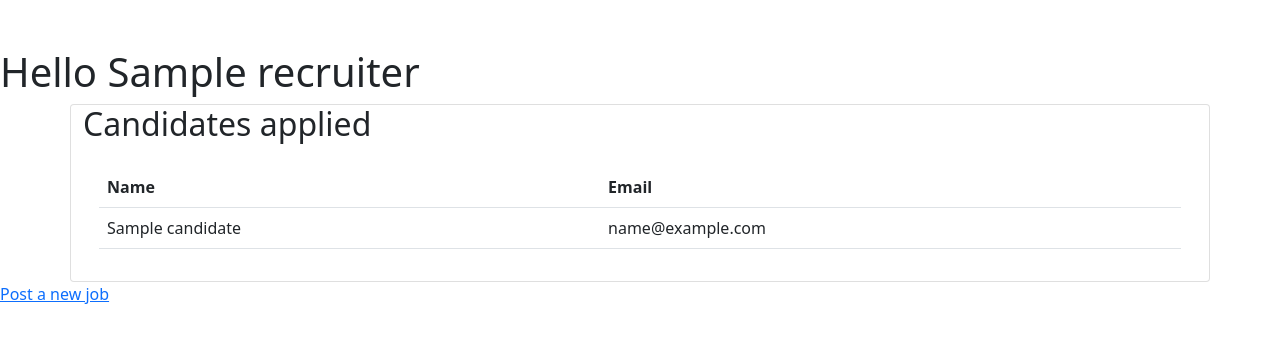
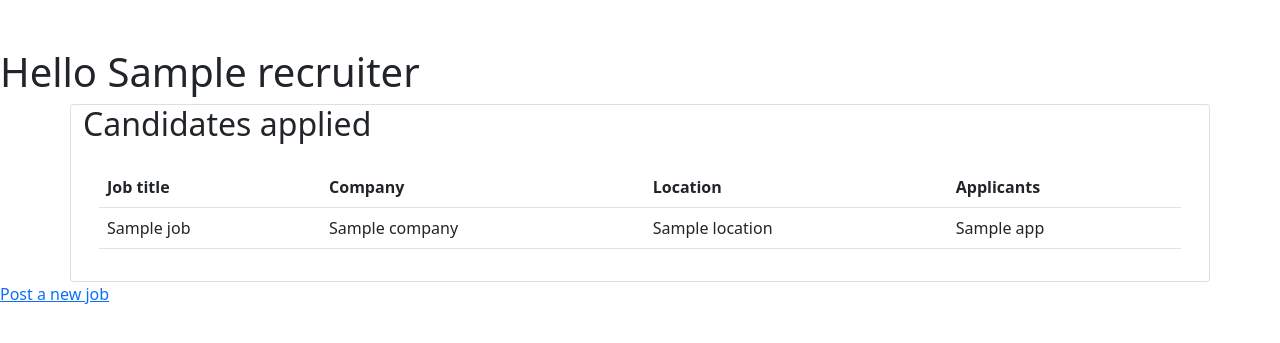
Before and after one commit to noctildon/aggie-job-referral, a Django app: template JobPortal/templates/hr.html in a window 1280 px wide. Shown: the part 56-399 px from the top of the page. Run offline with Django 4.2, Linux system fonts and the light colour scheme; the template is opened without the code that fills it: most values are stand-ins (such as "Sample title", 1, 10 or a date in 2020).

Commit message:
connect Jobs and Candidates

```diff
--- a/JobPortal/forms.py
+++ b/JobPortal/forms.py
@@ -102,7 +102,8 @@ class PostForm(ModelForm):
     def save(self):
         return self.cleaned_data['job_title'], self.cleaned_data['company'], self.cleaned_data['location']
 
+
 class ApplyForm(ModelForm):
     class Meta:
-        model=Candidates
-        fields=("name", "email")
+        model = Candidates
+        fields = ()
--- a/JobPortal/models.py
+++ b/JobPortal/models.py
@@ -4,7 +4,7 @@ from django.contrib.auth.models import User
 
 class Recruiter(models.Model):
     user = models.OneToOneField(User,on_delete=models.CASCADE)
-    name = models.CharField(max_length=200,null=True) # recruiter name
+    name = models.CharField(max_length=200,null=True)
     email = models.CharField(max_length=200,null=True)
 
     USERNAME_FIELD = "username" # this line is necessary
@@ -12,12 +12,12 @@ class Recruiter(models.Model):
         return self.name
 
 
-# TODO: add applicants field
 class Jobs(models.Model):
     recruiter = models.ForeignKey(User, on_delete=models.CASCADE)
     job_title = models.CharField(max_length=200,null=True)
     company = models.CharField(max_length=200,null=True)
     location = models.CharField(max_length=200,null=True)
+    applicants = models.ManyToManyField('Candidates', blank=True)
 
     def __str__(self):
         return self.job_title
@@ -27,6 +27,7 @@ class Candidates(models.Model):
     user = models.OneToOneField(User, on_delete=models.CASCADE, null=True)
     name = models.CharField(max_length=200,null=True)
     email = models.CharField(max_length=200,null=True)
+    applied_jobs = models.ManyToManyField('Jobs', through=Jobs.applicants.through, blank=True)
 
     USERNAME_FIELD = "username" # this line is necessary
     def __str__(self):
--- a/JobPortal/templates/hr.html
+++ b/JobPortal/templates/hr.html
@@ -8,13 +8,21 @@
     <div class="card-body">
         <table class="table table-hover">
             <tr>
-                <th>Name</th>
-                <th>Email</th>
+                <th>Job title</th>
+                <th>Company</th>
+                <th>Location</th>
+                <th>Applicants</th>
             </tr>
-            {% for c in candidates %}
+            {% for job in jobs %}
             <tr>
-                <td>{{c.name}}</td>
-                <td>{{c.email}}</td>
+                <td>{{job.job_title}}</td>
+                <td>{{job.company}}</td>
+                <td>{{job.location}}</td>
+                <td>
+                    {% for app in job.apps %}
+                    {{app.name}}
+                    {% endfor %}
+                </td>
             </tr>
             {% endfor %}
         </table>
```
Also changed, not shown: JobPortal/templates/candidate_home.html (+35 -4 lines), JobPortal/views.py (+15 -6 lines), JobPortal/migrations/0009_candidates_applied_jobs_jobs_applicants.py (added), README.md.
